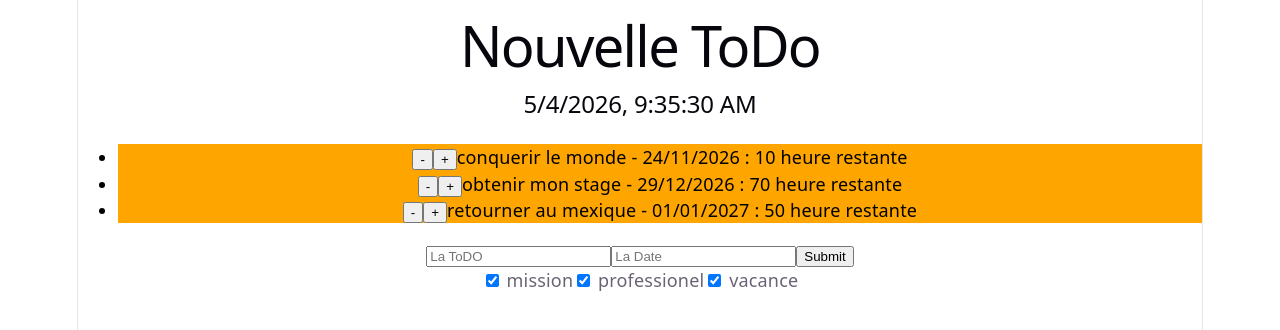
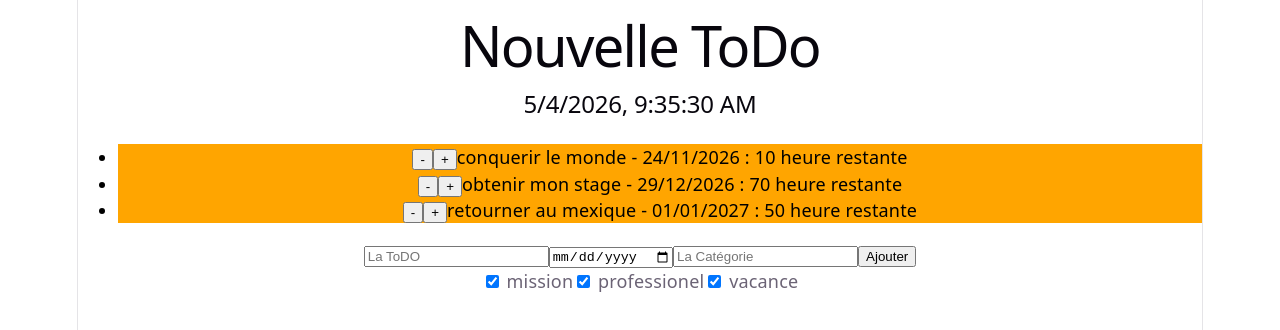
Before and after one commit to lasi23/ToDoList, a React (Vite) app: page / in a window 1280 px wide. Shown: the top 330 px of the page. Built offline with nearby package versions, Linux system fonts and the light colour scheme.

Commit message:
feat : partie07

```diff
--- a/src/App.jsx
+++ b/src/App.jsx
@@ -1,8 +1,10 @@
 import { useState } from 'react'
+import { useActionState } from 'react'
 import reactLogo from './assets/react.svg'
 import viteLogo from './assets/vite.svg'
 import heroImg from './assets/hero.png'
 import Form from './Form'
+import ToDo from './Todo.jsx'
 import './App.css'
 
 
@@ -27,42 +29,6 @@ const TODOS = [
     }
   ]
 
-function ToDo({todo}) {
-
-  const [heure, setHeure] = useState( todo.heure )
-
-  function handleClick() {
-    // alert(todo.todo)
-  }
-  function handleClickMinus(){
-    if (heure > 0){
-      setHeure(heure - 1)
-  }
-}
-  function handleClickPlus(){
-    setHeure(heure + 1)
-  }
-
-  if(heure == 0){
-    return <li className='green'><button onClick={handleClickMinus}>-</button><button onClick={handleClickPlus}>+</button><input type='checkbox' defaultChecked/>{todo.todo} - {todo.date} : {heure} heure restante</li>
-  }
-  return <li className='orange'><button onClick={handleClickMinus}>-</button><button onClick={handleClickPlus}>+</button>{todo.todo} - {todo.date} : {heure} heure restante</li>
-}
-
-//   if (todo.checked) {
-//     return (
-//       <li className='green' onClick={handleClick}>
-//         <input type='checkbox' defaultChecked />
-//         <button onClick={handleClickMinus}>-</button>
-//         {heure}
-//         <button onClick={handleClickPlus}>+</button>
-//         {todo.todo} - {todo.date} - {todo.category} à faire dans : {heure}
-//       </li>
-//     )
-//   }
-//   return <li className='orange' onClick={handleClick}>{todo.todo} - {todo.date} - {todo.category}</li>
-// }
-
 function Category({mission, setMission, professionel, setProfessionel, vacance, setVacance}){
   return <section>
       <label><input type="checkbox" checked={mission} onChange={()=>setMission(!mission)}/> mission</label>
@@ -72,29 +38,29 @@ function Category({mission, setMission, professionel, setProfessionel, vacance,
 }
 
 
-
-
-
-// function ToDoTernaire({todo, date, checked}) {
-  //   return <li className={checked ? "green" : 'orange'} ><input type='checkbox' checked={checked} defaultChecked/>{todo} {date} </li>
-  // }
-
-  // function ToDoAnd({todo, date, checked}){
-    //   return <li>
-    //     {todo} {date}
-    //     {checked && (
-      //       <input type="checkbox" defaultChecked />
-      //     )}
-      //   </li>
-      // }
-
-      function App() {
-        const DATE = new Date()
+function App() {
+  const DATE = new Date()
   const [vacance, setVacance] = useState(true)
   const [mission, setMission] = useState(true)
   const [professionel, setProfessionel] = useState(true)
+  const [todos, formAction, isPending] = useActionState(addTodoAction, TODOS)
 
-  const TODOLIST = TODOS.filter(e => {
+  async function addTodoAction(previousState, formData) {
+    await new Promise(resolve => setTimeout(resolve, 2000))
+    const todo = formData.get('todo')
+    const date = formData.get('date')
+    const categorie = formData.get('categorie')
+    const NEWTODO = {
+      todo,
+      date,
+      checked: false,
+      heure: 0,
+      categorie
+    }
+    return [...previousState, NEWTODO]
+  }
+
+  const TODOLIST = todos.filter(e => {
     if (e.category == 'vacance' && !vacance) return false
     if (e.category == 'professionel' && !professionel) return false
     if (e.category == 'mission' && !mission) return false
@@ -105,17 +71,11 @@ function Category({mission, setMission, professionel, setProfessionel, vacance,
     <ToDo key={index} todo={todo} heureRestante={todo.heure} />
   ))
 
-    function handleSubmit(e){
-      e.preventDefault()
-      const INPUTS = document.querySelectorAll('input[type=text]')
-      INPUTS.forEach(input=>(console.log(input.value)))
-    }
-
   return <>
     <h1>Nouvelle ToDo</h1>
     <h2>{DATE.toLocaleString()}</h2>
     <ul>{LIST_TODO}</ul>
-    <Form onSubmit={event => handleSubmit(event)}/>
+    <Form action={formAction} isPending={isPending}/>
     <Category
       mission={mission} setMission={setMission}
       professionel={professionel} setProfessionel={setProfessionel}
--- a/src/Form.jsx
+++ b/src/Form.jsx
@@ -1,12 +1,13 @@
-function Form({onSubmit}){
-  function handleChange(e){
-    console.log(e.target.value)
-  }
-  return <form onSubmit={onSubmit}>
-    <input onChange={e=>handleChange(e)} type='text' placeholder='La ToDO' />
-    <input onChange={e=>handleChange(e)} type='text' placeholder='La Date'/>
-    <input type='submit'/>
-  </form>
+function Form({action, isPending}){
+
+    return <form action={action}>
+        <input name="todo" type='text' placeholder='La ToDO' />
+        <input name="date" type='date' placeholder='La Date'/>
+        <input name="categorie" type='text' placeholder='La Catégorie'/>
+        <button type='submit' disabled={isPending}>
+            {isPending ? "Ajout en cours..." : "Ajouter"}
+        </button>
+    </form>
 }
 
 export default Form
--- /dev/null
+++ b/src/Todo.jsx
@@ -0,0 +1,60 @@
+import { useState } from 'react'
+
+function ToDo({todo}) {
+
+  const [heure, setHeure] = useState( todo.heure )
+
+  function handleClick() {
+    // alert(todo.todo)
+  }
+  function handleClickMinus(){
+    if (heure > 0){
+      setHeure(heure - 1)
+  }
+}
+  function handleClickPlus(){
+    setHeure(heure + 1)
+  }
+
+  if(heure == 0){
+    return <li className='green'><button onClick={handleClickMinus}>-</button><button onClick={handleClickPlus}>+</button><input type='checkbox' defaultChecked/>{todo.todo} - {todo.date} : {heure} heure restante</li>
+  }
+  return <li className='orange'><button onClick={handleClickMinus}>-</button><button onClick={handleClickPlus}>+</button>{todo.todo} - {todo.date} : {heure} heure restante</li>
+}
+
+//   if (todo.checked) {
+//     return (
+//       <li className='green' onClick={handleClick}>
+//         <input type='checkbox' defaultChecked />
+//         <button onClick={handleClickMinus}>-</button>
+//         {heure}
+//         <button onClick={handleClickPlus}>+</button>
+//         {todo.todo} - {todo.date} - {todo.category} à faire dans : {heure}
+//       </li>
+//     )
+//   }
+//   return <li className='orange' onClick={handleClick}>{todo.todo} - {todo.date} - {todo.category}</li>
+// }
+
+
+
+
+
+
+// function ToDoTernaire({todo, date, checked}) {
+  //   return <li className={checked ? "green" : 'orange'} ><input type='checkbox' checked={checked} defaultChecked/>{todo} {date} </li>
+  // }
+
+  // function ToDoAnd({todo, date, checked}){
+    //   return <li>
+    //     {todo} {date}
+    //     {checked && (
+      //       <input type="checkbox" defaultChecked />
+      //     )}
+      //   </li>
+      // }
+
+
+
+
+export default ToDo
```
